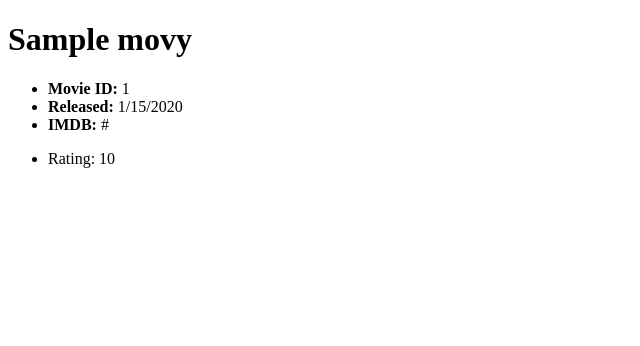
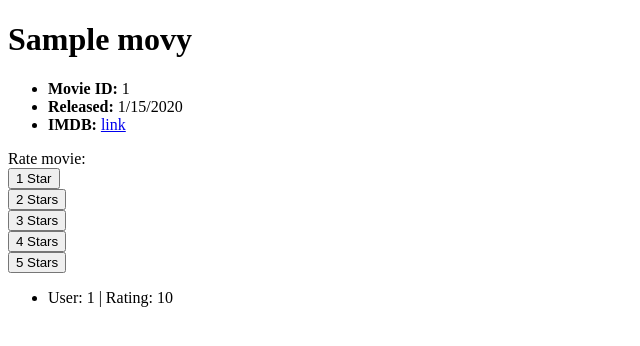
Before and after one commit to ameeli/ratings, a Flask app: page /movie-details?movie_id=1 in a window 1280 px wide. Shown: the top 346 px of the page, without its empty margins (0-640 px from the left). Run offline with Flask 2, Linux system fonts and the light colour scheme; the visitor is signed in with stand-in values (Sample User, id 1); tables that the repository leaves empty hold one stand-in row (values such as "Sample post").

Commit message:
working on adding new rating

```diff
--- a/server.py
+++ b/server.py
@@ -75,10 +75,12 @@ def log_user_in():
     user_password = request.form.get("password")
 
     q = User.query
-
-    if q.filter(User.email==user_email, User.password==user_password).all():
+    # figure out how to get user_id in session
+    if q.filter(User.email==user_email, User.password==user_password).one():
         flash('You are logged in')
         session['email'] = user_email
+        session['user_id'] = q.filter(User.email==user_email).first().user_id
+
         return redirect('/')
 
     else:
@@ -104,6 +106,29 @@ def show_movie_details():
 
     return render_template("movie_details.html", movie=movie)
 
+
+@app.route("/add-rating", methods=["POST"])
+def rate_movie():
+    """Add new rating or edit existing rating."""
+
+    new_score = request.form.get("score")
+    movie_id = request.form.get("movie_id")
+
+    db_score = db.session.query(Rating,
+                                User).join(User).filter(Rating.movie_id==movie_id,
+                                                        User.user_id==session['user_id']).one()
+
+    if db_score:
+        db_score[0][0].score = new_score
+    else:
+        new_rating = Rating(movie_id=movie_id, user_id=session['user_id'], score=new_score)
+        db.session.add(new_rating)
+
+    db.session.commit()
+
+    return redirect("/movie-details")
+
+
 @app.route("/users")
 def user_list():
     """Show list of users."""
--- a/templates/movie_details.html
+++ b/templates/movie_details.html
@@ -6,12 +6,41 @@
 <ul>
 	<li><strong>Movie ID:</strong> {{ movie.movie_id }}</li>
 	<li><strong>Released:</strong> {{ movie.released_at.month }}/{{ movie.released_at.day }}/{{movie.released_at.year }}</li>
-	<li><strong>IMDB:</strong> {{ movie.imdb_url }}</li>
+	<li><strong>IMDB:</strong> <a href="{{ movie.imdb_url }}">link</a></li>
 </ul>
+
+{% if 'email' in session %}
+  Rate movie:
+  <form action="/add-rating" method="POST">
+  	<input type="hidden" name="score" value="1">
+  	<input type="hidden" name="movie_id" value="{{ movie.movie_id }}">
+   	<input type="submit" value="1 Star">
+  </form>
+  <form action="/add-rating" method="POST">
+  	<input type="hidden" name="score" value="2">
+  	<input type="hidden" name="movie_id" value="{{ movie.movie_id }}">
+   	<input type="submit" value="2 Stars">
+  </form>
+  <form action="/add-rating" method="POST">
+  	<input type="hidden" name="score" value="3">
+  	<input type="hidden" name="movie_id" value="{{ movie.movie_id }}">
+   	<input type="submit" value="3 Stars">
+  </form>
+  <form action="/add-rating" method="POST">
+  	<input type="hidden" name="score" value="4">
+  	<input type="hidden" name="movie_id" value="{{ movie.movie_id }}">
+   	<input type="submit" value="4 Stars">
+  </form>
+  <form action="/add-rating" method="POST">
+  	<input type="hidden" name="score" value="5">
+  	<input type="hidden" name="movie_id" value="{{ movie.movie_id }}">
+   	<input type="submit" value="5 Stars">
+  </form>
+{% endif %}
 
 <ul>
 {% for rating in movie.ratings %}
-	<li>Rating: {{ rating.score }}</li>
+	<li>User: {{ rating.user_id }} | Rating: {{ rating.score }}</li>
 {% endfor %}
 </ul>
 
```
